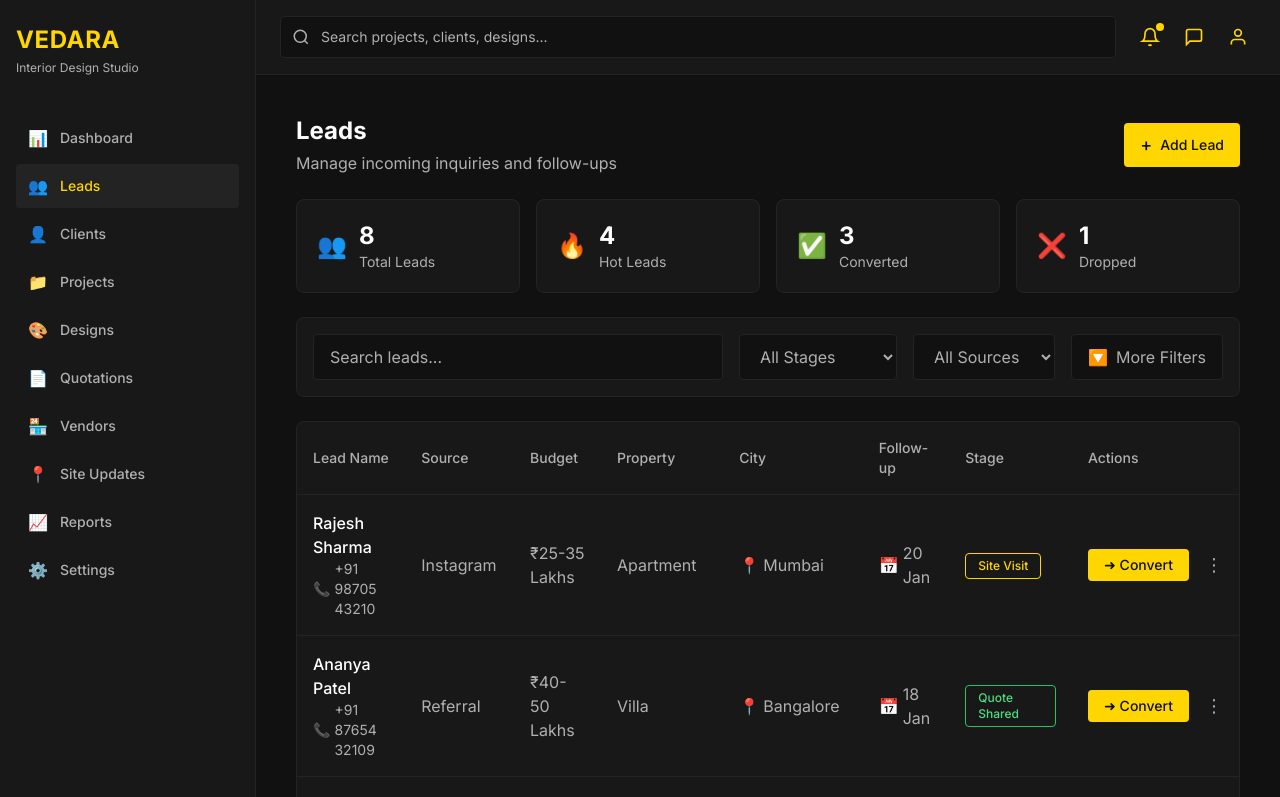
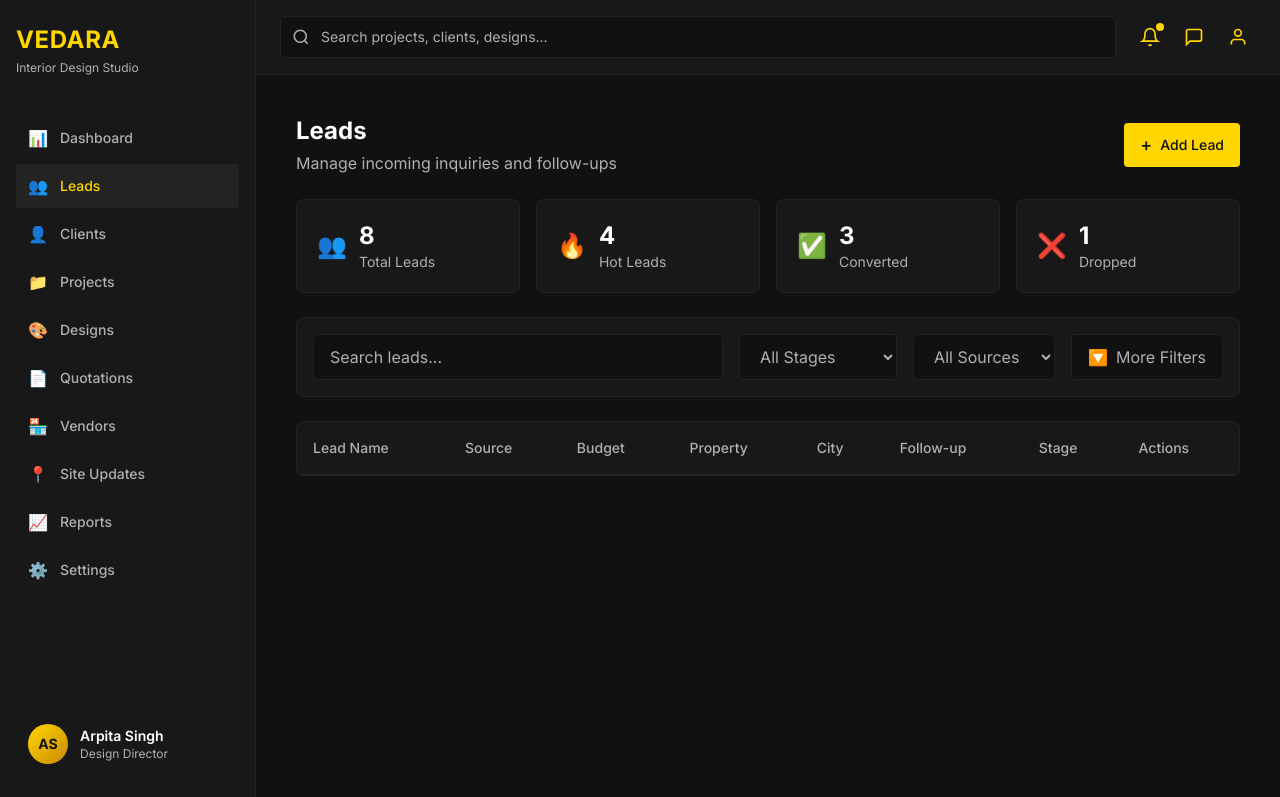
Before and after one commit to suvendu-kumar-rath/VEDARA_CRM, a React (Vite) app: page /leads in a window 1280 px wide. Shown: the top 797 px of the page. Built offline with nearby package versions, Linux system fonts and the light colour scheme.

Commit message:
name changed

```diff
--- a/src/pages/LeadsPage.jsx
+++ b/src/pages/LeadsPage.jsx
@@ -2,7 +2,8 @@ import React, { useState } from "react";
 import { useNavigate } from "react-router-dom";
 import AddLeadModal from "../components/AddLeadModal";
 
-const initialLeadsData = [
+// Sample leads data for demonstration
+/* const initialLeadsData = [
   {
     id: 1,
     name: "Rajesh Sharma",
@@ -99,8 +100,11 @@ const initialLeadsData = [
     stage: "Discussion",
     stageColor: "yellow"
   }
-];
+]; */
 
+const initialLeadsData = [];
+
+// Stage color mapping for badges
 const stageBorderColors = {
   yellow: "border-accent",
   green: "border-green-500",
```
